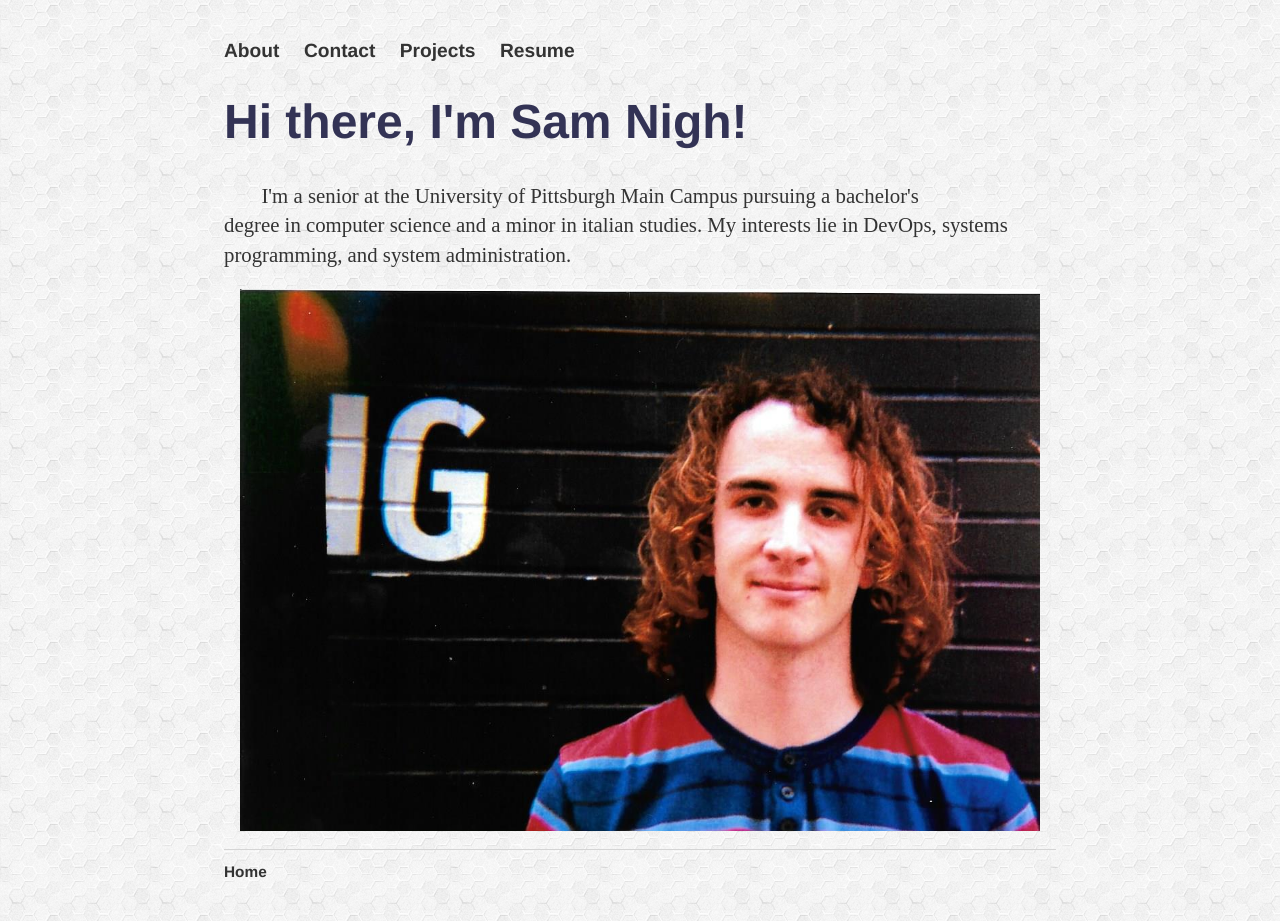
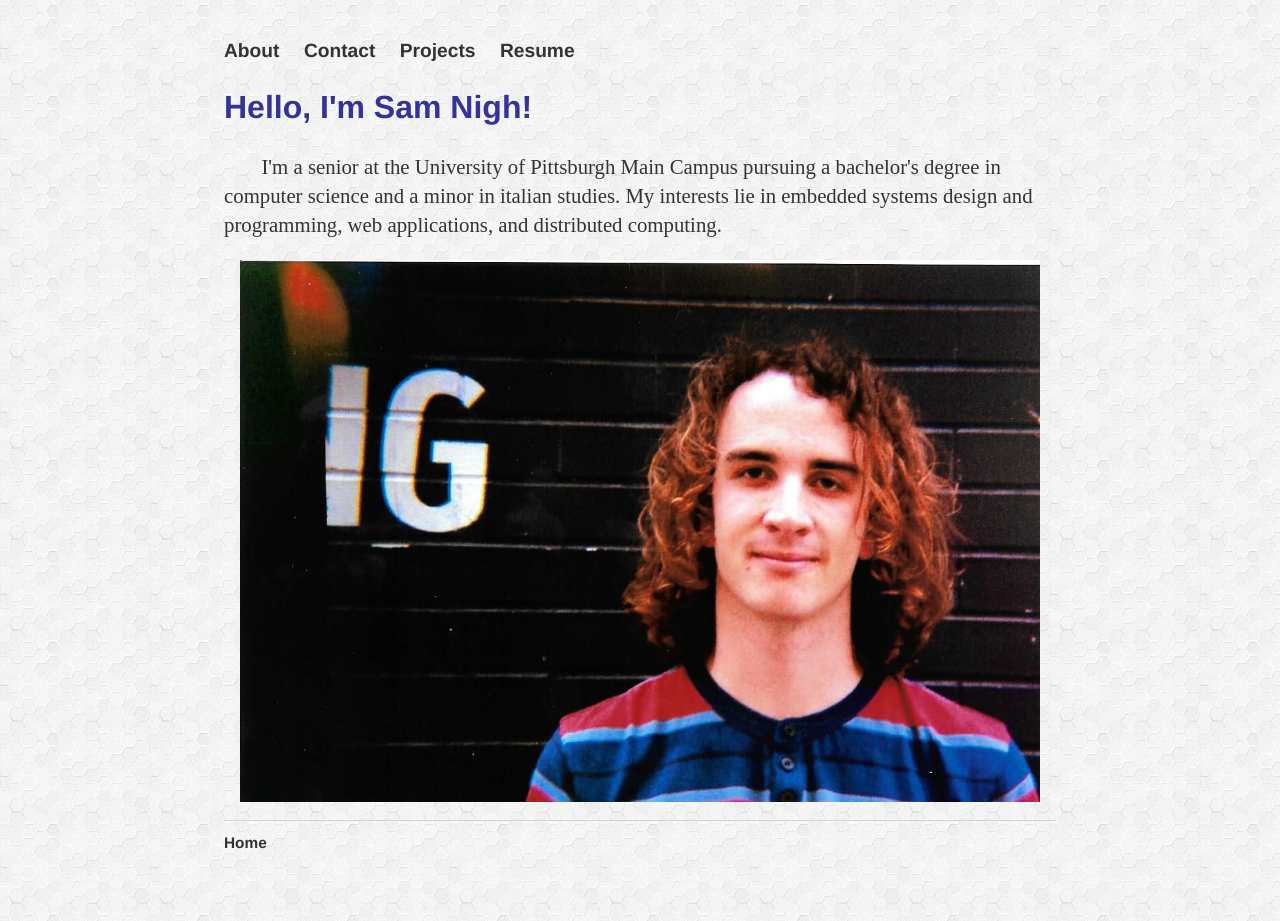
Before and after one commit to SPN11/SPN11.github.io, a Jekyll site: the page built from index.html, in a window 1280 px wide. Built offline with Jekyll 4.4.1, drawn with Linux system fonts in a browser that asks for light colours.

Commit message:
Formatting errors

```diff
--- a/index.html
+++ b/index.html
@@ -3,9 +3,8 @@ layout: default
 title: Sam Nigh, Computer Science Student
 ---
 <div class="content">
-	<h1>Hi there, I'm Sam Nigh!</h1>
-	<p class="indent">I'm a senior at the University of Pittsburgh Main Campus pursuing a bachelor's <br>
-		degree in computer science and a minor in italian studies. My interests lie in DevOps, systems programming, and system administration. </p>
+	<h2>Hello, I'm Sam Nigh!</h2>
+	<p class="indent">I'm a senior at the University of Pittsburgh Main Campus pursuing a bachelor's degree in computer science and a minor in italian studies. My interests lie in embedded systems design and programming,  web applications, and distributed computing. </p>
 	<img class="center" src="/images/uh_me.jpg" alt="Uh me?" height="542" width="800">
 </div>
 <br>
```
